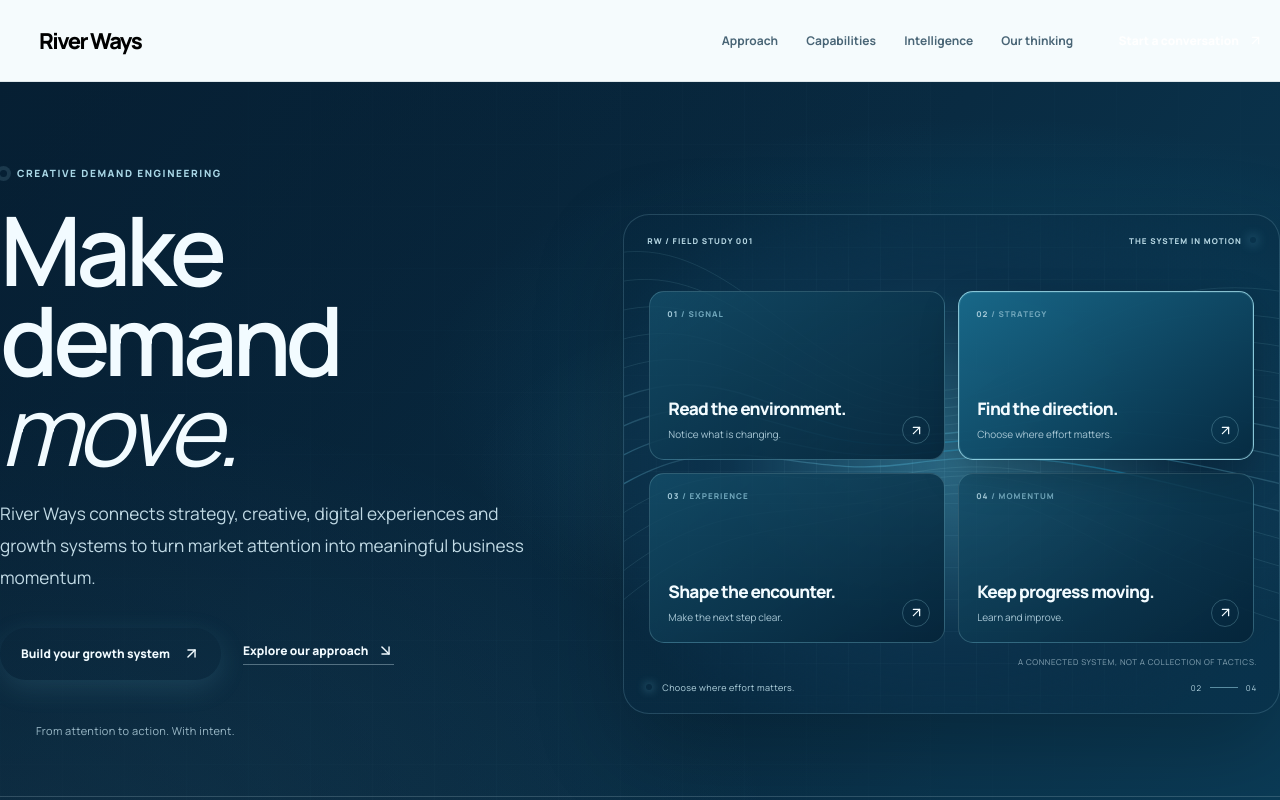
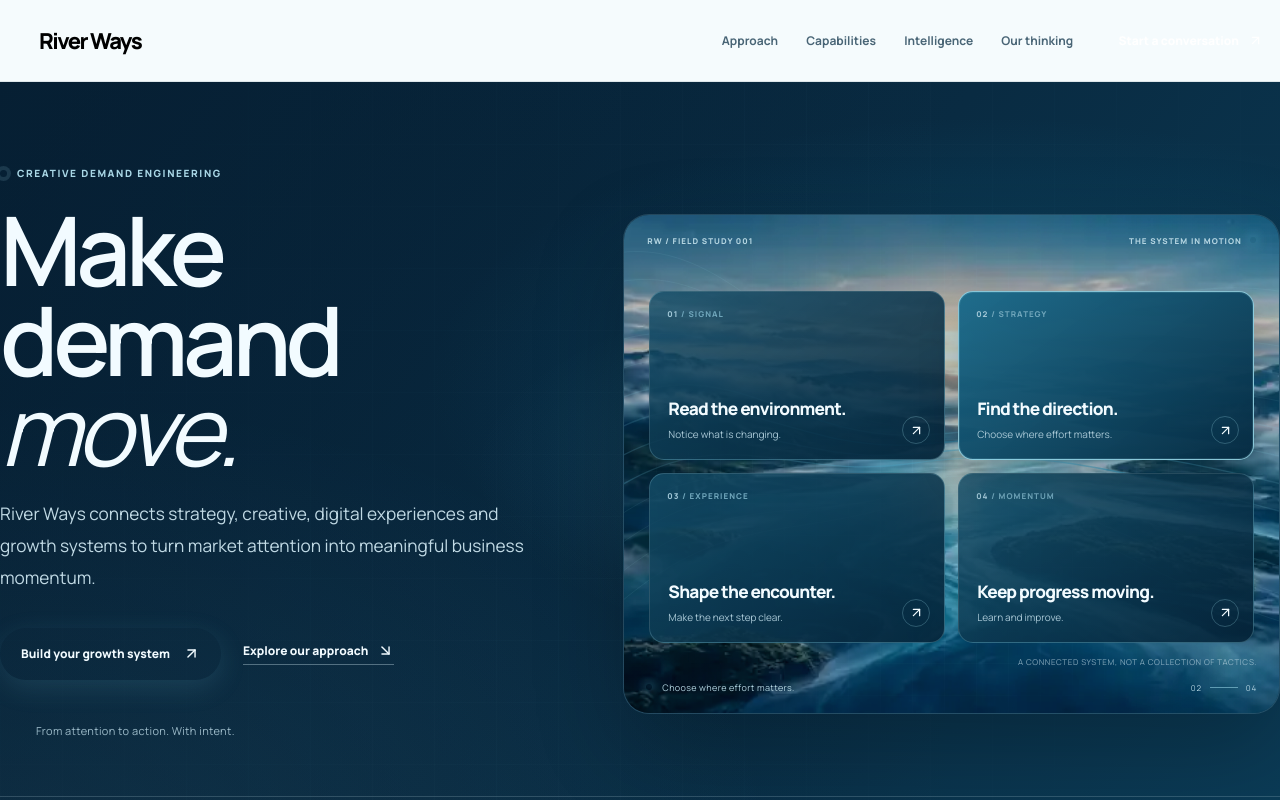
Before and after one commit to godsbest656-glitch/river-ways, a React (Vite) app: page / in a window 1280 px wide. Shown: the top 800 px of the page. Built offline with nearby package versions, Linux system fonts and the light colour scheme.

Commit message:
feat: add original artwork to the shaped current hero

```diff
--- a/src/App.jsx
+++ b/src/App.jsx
@@ -258,6 +258,7 @@ export default function App() {
             </div>
 
             <div className="hero-visual current-stage" role="group" aria-label="An interactive model of how River Ways turns market signals into business momentum" onPointerMove={moveCurrent} onPointerLeave={resetCurrent}>
+              <img className="current-stage-image" src="/assets/river-ways/hero-current.webp" alt="" aria-hidden="true" fetchPriority="high" decoding="async" />
               <div className="current-stage-grid" aria-hidden="true" />
               <div className="current-stage-river" aria-hidden="true">
                 <svg viewBox="0 0 660 520" preserveAspectRatio="none">
--- a/src/styles.css
+++ b/src/styles.css
@@ -398,3 +398,24 @@ h3 { letter-spacing: -.035em; }
   *, *::before, *::after { scroll-behavior: auto !important; animation-duration: .01ms !important; animation-iteration-count: 1 !important; transition-duration: .01ms !important; }
   .reveal-section { opacity: 1 !important; transform: none !important; }
 }
+
+
+/* Original River Ways artwork behind the existing interactive hero field. */
+.current-stage { position: relative; }
+.current-stage-image {
+  position: absolute;
+  z-index: -1;
+  inset: 0;
+  width: 100%;
+  height: 100%;
+  object-fit: cover;
+  object-position: center 54%;
+  opacity: .76;
+  filter: saturate(.88) contrast(1.06);
+  pointer-events: none;
+}
+.current-stage-grid { opacity: .32; }
+.current-stage-river { opacity: .62; }
+@media (max-width: 600px) {
+  .current-stage-image { object-position: 52% center; opacity: .68; }
+}
```
Also changed, not shown: public/assets/river-ways/hero-current.webp (added), 1 other file (tests, documents, lock files or other folders).
